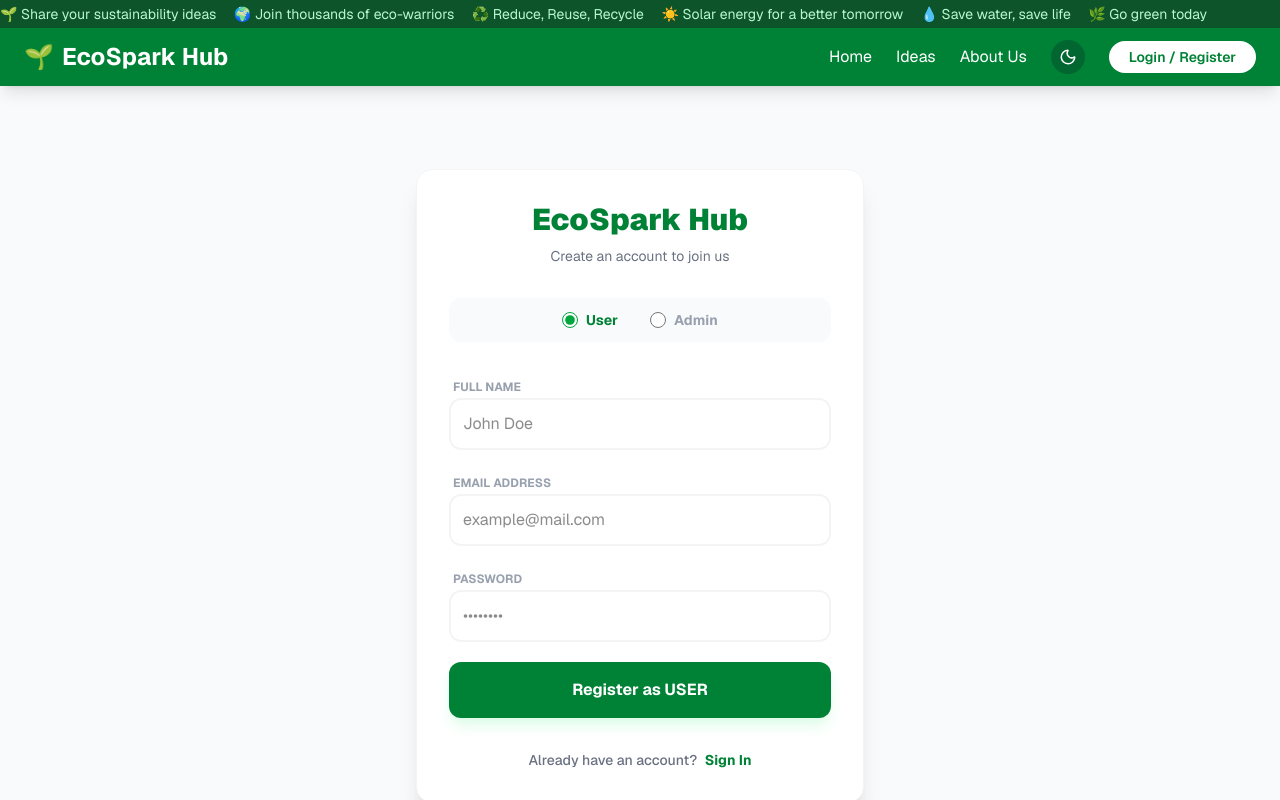
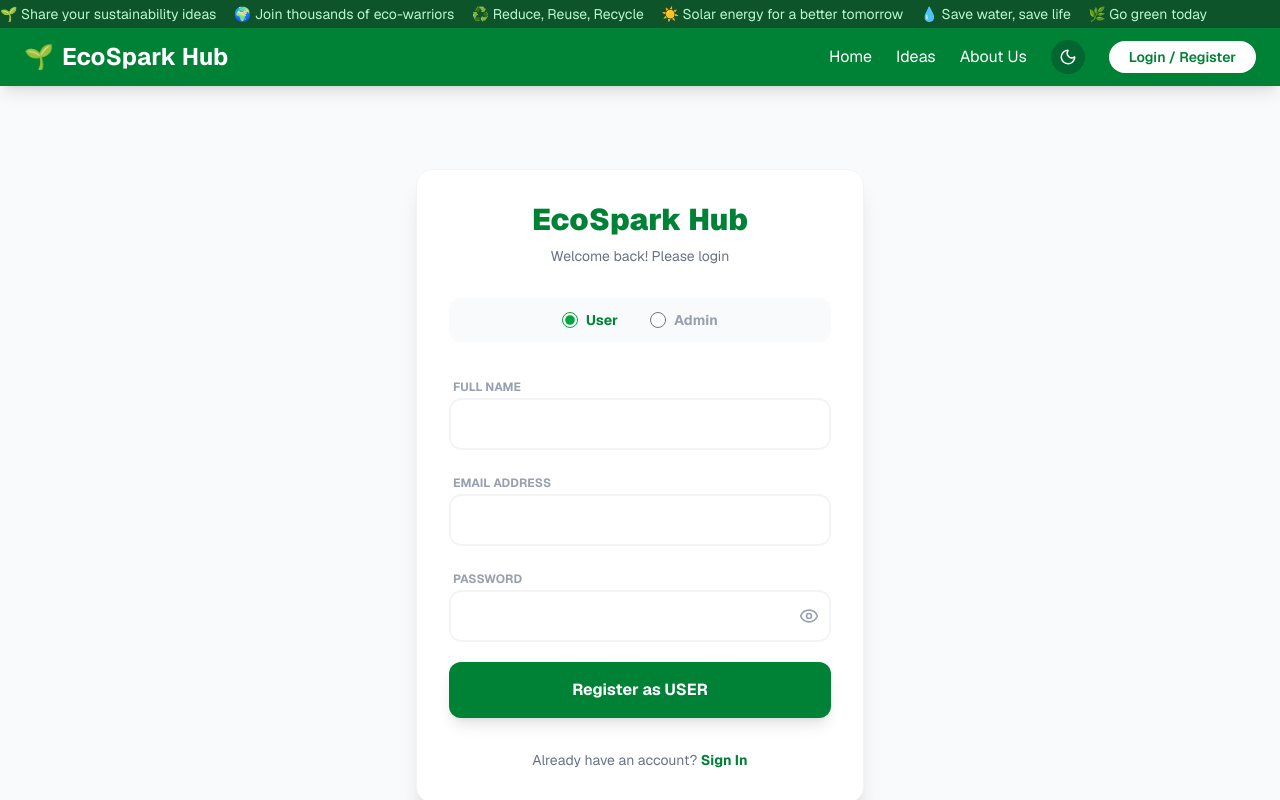
Before and after one commit to alhaz-431/ecosparkFrontend, a Next.js app: page /login in a window 1280 px wide. Both pictures are taken after a click on the button "Sign Up". Shown: the top 800 px of the page. Built offline with nearby package versions, Linux system fonts and the light colour scheme; no server answers.

Commit message:
updated login page

```diff
--- a/src/app/login/page.tsx
+++ b/src/app/login/page.tsx
@@ -1,23 +1,32 @@
 'use client';
-import { useState } from 'react';
+import { useState, useEffect } from 'react';
 import { useRouter } from 'next/navigation';
 import api from '@/lib/axios';
 import toast from 'react-hot-toast';
+import { Eye, EyeOff } from 'lucide-react'; // আইকন ব্যবহারের জন্য এটি লাগবে
 
 export default function LoginPage() {
   const [isLogin, setIsLogin] = useState(true);
-  const [role, setRole] = useState<'USER' | 'ADMIN'>('USER'); // রোল স্টেট
+  const [role, setRole] = useState<'USER' | 'ADMIN'>('USER');
+  const [showPassword, setShowPassword] = useState(false); // পাসওয়ার্ড দেখানোর স্টেট
   const [form, setForm] = useState({ name: '', email: '', password: '' });
   const [loading, setLoading] = useState(false);
   const router = useRouter();
 
+  // রোল চেঞ্জ হলে অটোমেটিক ডাটা ফিল করা বা খালি করার লজিক
+  useEffect(() => {
+    if (role === 'ADMIN' && isLogin) {
+      setForm({ ...form, email: 'admin@ecospark.com', password: 'Admin123' });
+    } else {
+      setForm({ ...form, email: '', password: '' });
+    }
+  }, [role, isLogin]);
+
   const handleSubmit = async (e: React.FormEvent) => {
     e.preventDefault();
     setLoading(true);
-
     try {
       if (isLogin) {
-        // লগইনের সময় ইমেইল ও পাসওয়ার্ড
         const res = await api.post('/auth/login', {
           email: form.email,
           password: form.password,
@@ -27,14 +36,13 @@ export default function LoginPage() {
         toast.success('Login successful! 🎉');
         router.push('/');
       } else {
-        // রেজিস্ট্রেশনের সময় নাম, ইমেইল, পাসওয়ার্ড এবং রোল পাঠাচ্ছি
         await api.post('/auth/register', {
           name: form.name,
           email: form.email,
           password: form.password,
-          role: role, // এখানে USER অথবা ADMIN যাবে
+          role: role,
         });
-        toast.success(`Registered as ${role} successfully! Please login. ✅`);
+        toast.success(`Registered as ${role} successfully! ✅`);
         setIsLogin(true);
       }
     } catch (err: any) {
@@ -47,39 +55,28 @@ export default function LoginPage() {
   return (
     <div className="min-h-screen bg-gray-50 flex items-center justify-center p-4">
       <div className="bg-white p-8 rounded-2xl shadow-xl w-full max-w-md border border-gray-100">
-        <h2 className="text-3xl font-black text-green-700 mb-2 text-center">
-          EcoSpark Hub
-        </h2>
-        <p className="text-center text-gray-500 mb-8 text-sm">
-          {isLogin ? 'Welcome back! Please login' : 'Create an account to join us'}
-        </p>
+        <h2 className="text-3xl font-black text-green-700 mb-2 text-center">EcoSpark Hub</h2>
+        <p className="text-center text-gray-500 mb-8 text-sm">Welcome back! Please login</p>
 
-        {/* --- রেডিও বাটন সেকশন (আপনার স্ক্রিনশটের মতো) --- */}
+        {/* রেডিও বাটন */}
         <div className="flex justify-center items-center gap-8 mb-8 bg-gray-50 py-3 rounded-xl">
-          <label className="flex items-center gap-2 cursor-pointer group">
+          <label className="flex items-center gap-2 cursor-pointer">
             <input
               type="radio"
-              name="role"
               checked={role === 'USER'}
               onChange={() => setRole('USER')}
-              className="w-4 h-4 accent-green-600 cursor-pointer"
+              className="w-4 h-4 accent-green-600"
             />
-            <span className={`text-sm font-bold transition-colors ${role === 'USER' ? 'text-green-700' : 'text-gray-400 group-hover:text-gray-600'}`}>
-              User
-            </span>
+            <span className={`text-sm font-bold ${role === 'USER' ? 'text-green-700' : 'text-gray-400'}`}>User</span>
           </label>
-
-          <label className="flex items-center gap-2 cursor-pointer group">
+          <label className="flex items-center gap-2 cursor-pointer">
             <input
               type="radio"
-              name="role"
               checked={role === 'ADMIN'}
               onChange={() => setRole('ADMIN')}
-              className="w-4 h-4 accent-green-600 cursor-pointer"
+              className="w-4 h-4 accent-green-600"
             />
-            <span className={`text-sm font-bold transition-colors ${role === 'ADMIN' ? 'text-green-700' : 'text-gray-400 group-hover:text-gray-600'}`}>
-              Admin
-            </span>
+            <span className={`text-sm font-bold ${role === 'ADMIN' ? 'text-green-700' : 'text-gray-400'}`}>Admin</span>
           </label>
         </div>
 
@@ -89,10 +86,9 @@ export default function LoginPage() {
               <label className="text-xs font-bold text-gray-400 ml-1">FULL NAME</label>
               <input
                 type="text"
-                placeholder="John Doe"
                 value={form.name}
                 onChange={(e) => setForm({ ...form, name: e.target.value })}
-                className="w-full border-2 border-gray-100 p-3 rounded-xl focus:outline-none focus:border-green-500 transition-all"
+                className="w-full border-2 border-gray-100 p-3 rounded-xl focus:outline-none focus:border-green-500"
                 required
               />
             </div>
@@ -102,41 +98,46 @@ export default function LoginPage() {
             <label className="text-xs font-bold text-gray-400 ml-1">EMAIL ADDRESS</label>
             <input
               type="email"
-              placeholder="example@mail.com"
               value={form.email}
               onChange={(e) => setForm({ ...form, email: e.target.value })}
-              className="w-full border-2 border-gray-100 p-3 rounded-xl focus:outline-none focus:border-green-500 transition-all"
+              className="w-full border-2 border-gray-100 p-3 rounded-xl focus:outline-none focus:border-green-500"
               required
             />
           </div>
 
           <div>
             <label className="text-xs font-bold text-gray-400 ml-1">PASSWORD</label>
-            <input
-              type="password"
-              placeholder="••••••••"
-              value={form.password}
-              onChange={(e) => setForm({ ...form, password: e.target.value })}
-              className="w-full border-2 border-gray-100 p-3 rounded-xl focus:outline-none focus:border-green-500 transition-all"
-              required
-            />
+            <div className="relative">
+              <input
+                type={showPassword ? 'text' : 'password'}
+                value={form.password}
+                onChange={(e) => setForm({ ...form, password: e.target.value })}
+                className="w-full border-2 border-gray-100 p-3 rounded-xl focus:outline-none focus:border-green-500"
+                required
+              />
+              {/* চোখের আইকন */}
+              <button
+                type="button"
+                onClick={() => setShowPassword(!showPassword)}
+                className="absolute right-3 top-1/2 -translate-y-1/2 text-gray-400 hover:text-green-600"
+              >
+                {showPassword ? <EyeOff size={20} /> : <Eye size={20} />}
+              </button>
+            </div>
           </div>
 
           <button
             type="submit"
             disabled={loading}
-            className="w-full bg-green-700 text-white p-4 rounded-xl font-bold hover:bg-green-800 disabled:opacity-50 shadow-lg shadow-green-100 transition-all active:scale-95"
+            className="w-full bg-green-700 text-white p-4 rounded-xl font-bold hover:bg-green-800 disabled:opacity-50 shadow-lg"
           >
             {loading ? 'Processing...' : isLogin ? `Login as ${role}` : `Register as ${role}`}
           </button>
         </form>
 
-        <p className="text-center mt-8 text-sm text-gray-500 font-medium">
+        <p className="text-center mt-8 text-sm text-gray-500">
           {isLogin ? "Don't have an account? " : 'Already have an account? '}
-          <button
-            onClick={() => setIsLogin(!isLogin)}
-            className="text-green-700 font-bold hover:underline ml-1"
-          >
+          <button onClick={() => setIsLogin(!isLogin)} className="text-green-700 font-bold hover:underline">
             {isLogin ? 'Sign Up' : 'Sign In'}
           </button>
         </p>
```
